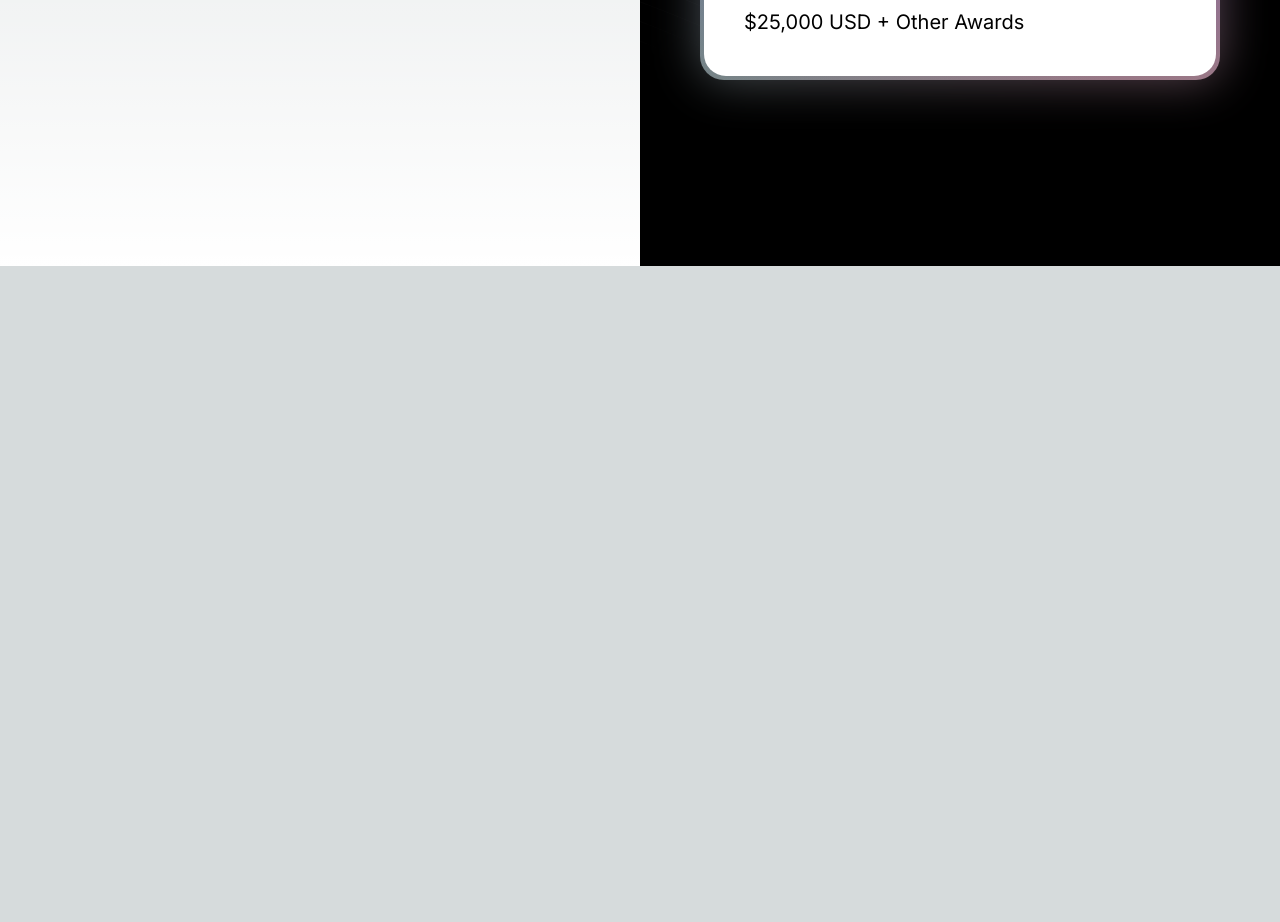
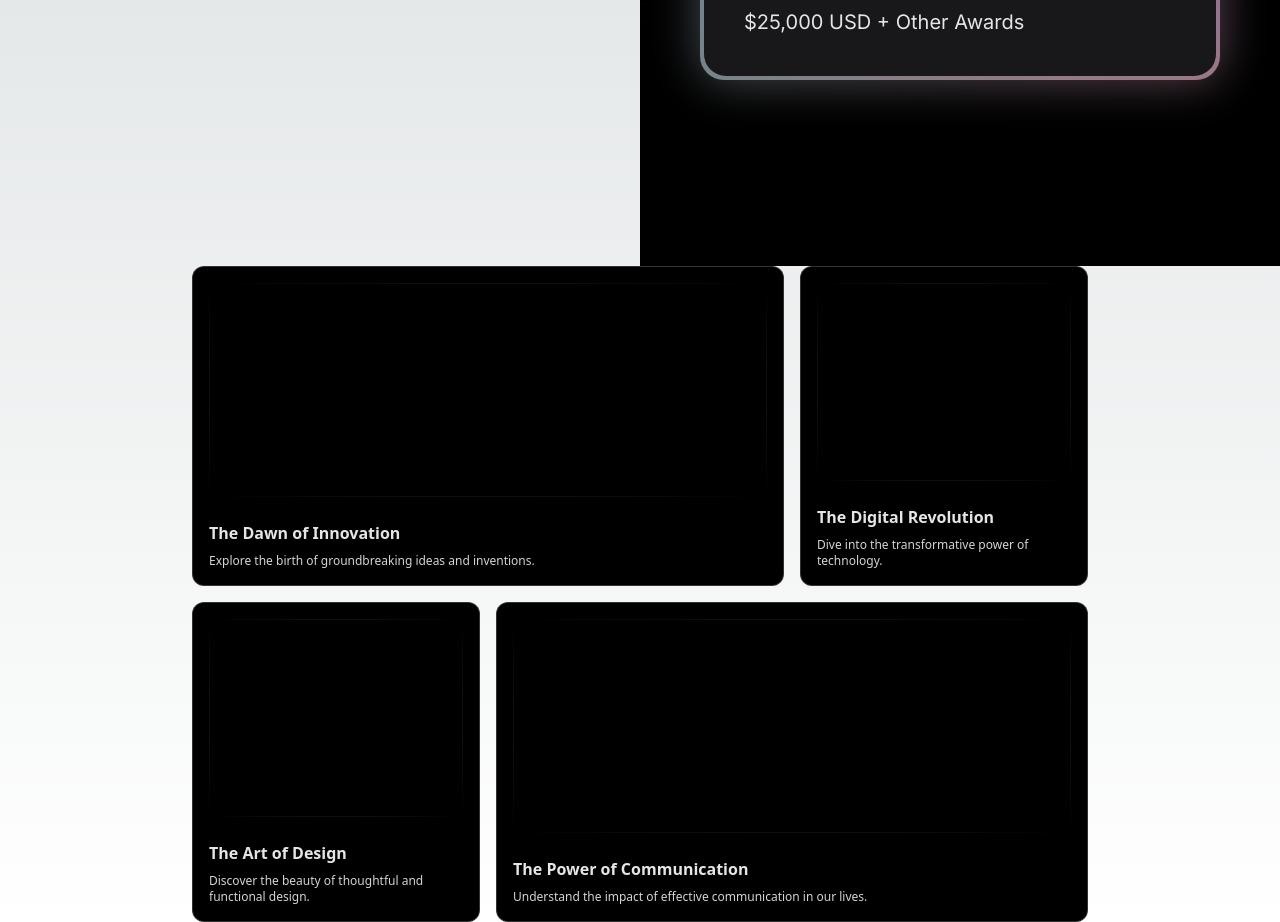
Before and after one commit to Azureum/l2bRelease, a Next.js app: page / in a window 1280 px wide. Shown: the part 534-1456 px from the top of the page. Before the commit the page ends 800 px from the top, so only its background shows below. Built offline with nearby package versions, Linux system fonts and the light colour scheme.

Commit message:
for jason

```diff
--- a/app/globals.css
+++ b/app/globals.css
@@ -16,7 +16,6 @@
 // This shit is bugged out or smth
 @layer base {
   html {
-    max-width: 100%;
     scroll-behavior: smooth;
     overflow-x: hidden;
   }
@@ -31,6 +30,8 @@
 }
 
 body {
+  max-width: 100%;
+  overflow-x: hidden;
   color: rgb(var(--foreground-rgb));
   background: linear-gradient(
       to bottom,
--- a/app/page.tsx
+++ b/app/page.tsx
@@ -8,7 +8,7 @@ import { BackgroundGradient } from "../app/components/ui/background-gradient";
 import { BentoGrid, BentoGridItem } from "../app/components/ui/bento-grid";
 export default function App() {
 return (
-<main>
+<main className='App dark'>
    <section>
       <div className='w-screen h-screen grid md:grid-cols-2'>
          <div className="grid h-screen place-items-center ">
@@ -29,19 +29,19 @@ return (
                      <p className="text-base sm:text-4xl text-black mt-4 mb-2 dark:text-neutral-200 font-bold">
                         Participants
                      </p>
-                     <p className="text-3xl text-black ">
+                     <p className="text-3xl dark:text-indigo-400	-200 font-bold">
                         3,381
                      </p>
                      <p className="text-base sm:text-4xl text-black mt-4 mb-2 dark:text-neutral-200 font-bold">
                         Schedule
                      </p>
-                     <p className="text-xl text-black">
+                     <p className="text-xl dark:text-neutral-200">
                         The Hackathon will go from,  <span className='font-bold'>July 15 to September 20.</span> You can still become a participant  when the hackathon is active.
                      </p>
                      <p className="text-base sm:text-4xl text-black mt-4 mb-2 dark:text-neutral-200 font-bold">
                         Prize Pool
                      </p>
-                     <p className="text-xl text-black">
+                     <p className="text-xl dark:text-neutral-200">
                         $25,000 USD +
                         Other Awards
                      </p>
@@ -53,14 +53,51 @@ return (
    </section>
    <section>
       <div>
-
+         {/* Create one for contact, About, some statistics */}
+      <BentoGrid className="max-w-4xl mx-auto md:auto-rows-[20rem]">
+      {items.map((item, i) => (
+        <BentoGridItem
+          key={i}
+          title={item.title}
+          description={item.description}
+          header={item.header}
+          className={item.className}
+        />
+      ))}
+    </BentoGrid>
       </div>
    </section>
    <BackgroundBeams />
 </main>
 );
 }
-
 const Skeleton = () => (
-  <div className="flex flex-1 w-full h-full min-h-[6rem] rounded-xl   dark:bg-dot-white/[0.2] bg-dot-black/[0.2] [mask-image:radial-gradient(ellipse_at_center,white,transparent)]  border border-transparent dark:border-white/[0.2] bg-neutral-100 dark:bg-black"></div>
-);
+   <div className="flex flex-1 w-full h-full min-h-[6rem] rounded-xl   dark:bg-dot-white/[0.2] bg-dot-black/[0.2] [mask-image:radial-gradient(ellipse_at_center,white,transparent)]  border border-transparent dark:border-white/[0.2] bg-neutral-100 dark:bg-black"></div>
+ );
+ const items = [
+   {
+     title: "The Dawn of Innovation",
+     description: "Explore the birth of groundbreaking ideas and inventions.",
+     header: <Skeleton />,
+     className: "md:col-span-2",
+   },
+   {
+     title: "The Digital Revolution",
+     description: "Dive into the transformative power of technology.",
+     header: <Skeleton />,
+     className: "md:col-span-1",
+   },
+   {
+     title: "The Art of Design",
+     description: "Discover the beauty of thoughtful and functional design.",
+     header: <Skeleton />,
+     className: "md:col-span-1",
+   },
+   {
+     title: "The Power of Communication",
+     description:
+       "Understand the impact of effective communication in our lives.",
+     header: <Skeleton />,
+     className: "md:col-span-2",
+   },
+ ];
```
